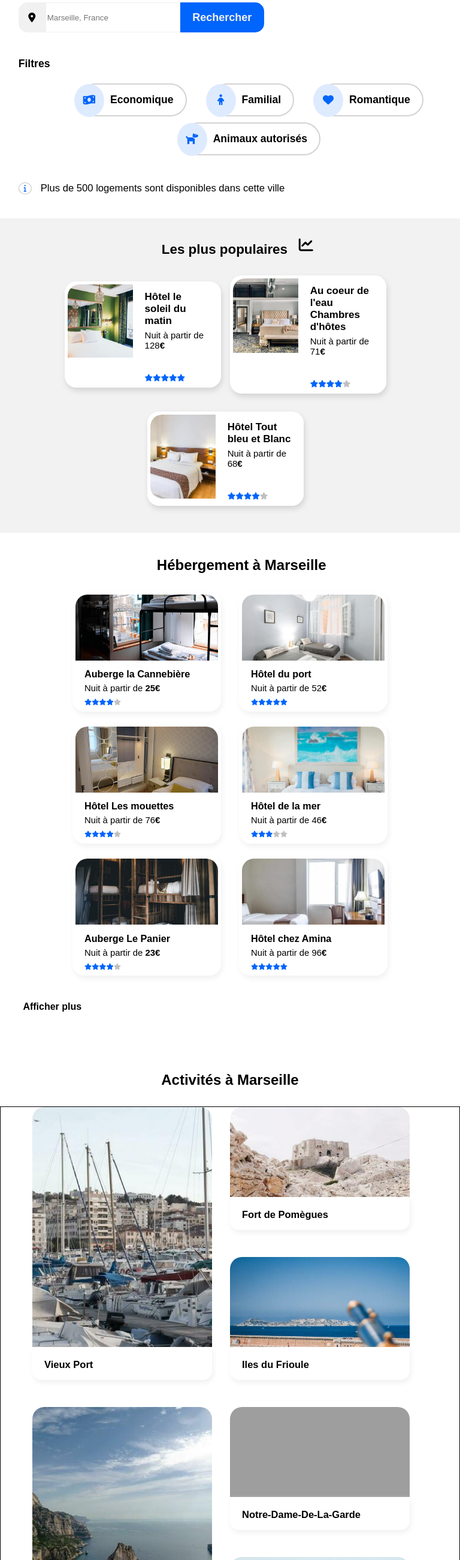
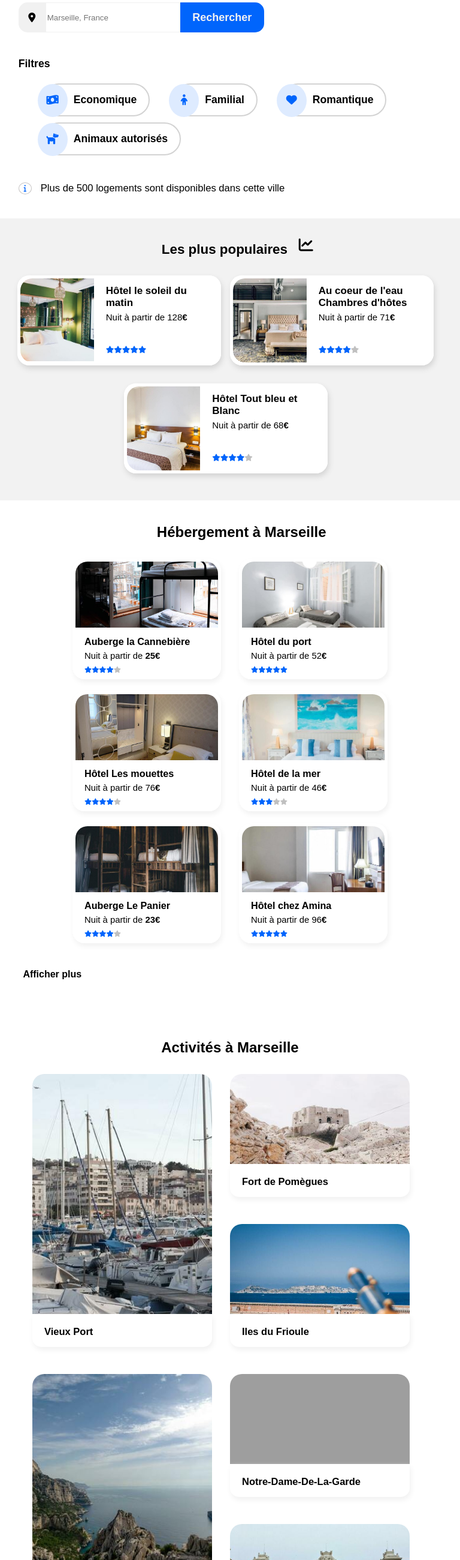
Before and after one commit to Mas-Trystan/MasTrystan_2_08012021, a plain HTML site: page index.html in a window 768 px wide. Shown: the part 200-2800 px from the top of the page at 60% size. Drawn offline with Linux system fonts and the light colour scheme; grey boxes are pictures that could not be loaded; a web font is replaced by a local one.

Commit message:
Patch Fin

```diff
--- a/Media.css
+++ b/Media.css
@@ -318,7 +318,6 @@
 
     .NavResearch ul {
         display: flex;
-        justify-content: center;
         margin-bottom: 10px;
     }
     .NavResearch li {
@@ -385,7 +384,7 @@
     }
     .Pop {
         margin-right: 15px;
-        width: 34%;
+        width: 340px;
     }
 
 /* ......................Activite.................... */
@@ -397,12 +396,13 @@
         padding: 0;
         margin-bottom: 30px;
     }
-    .ActCards {border: 1px solid #000;
+    .ActCards {
         display: flex;
         width: 100%;
     }
     .Simple {
         margin: 0;
+        margin-bottom: 45px;
     }
     .Double {
         margin-left: 30px;
@@ -417,6 +417,7 @@
     .Bloc_Footer {
         flex-wrap: wrap;
         justify-content: center;
+        margin-top: 0;
     }
     .Footer {
         display: flex;
```
